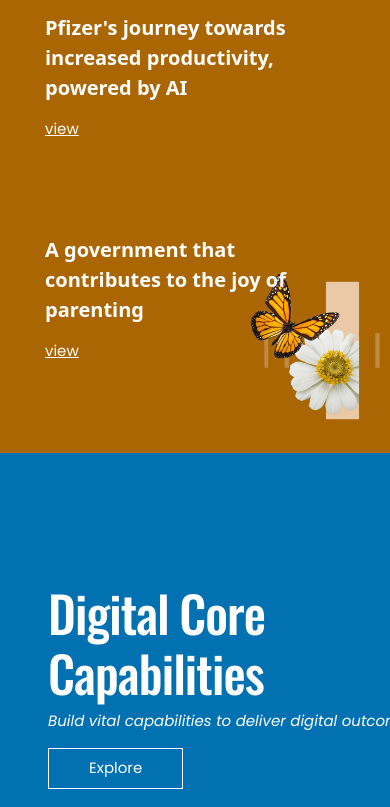
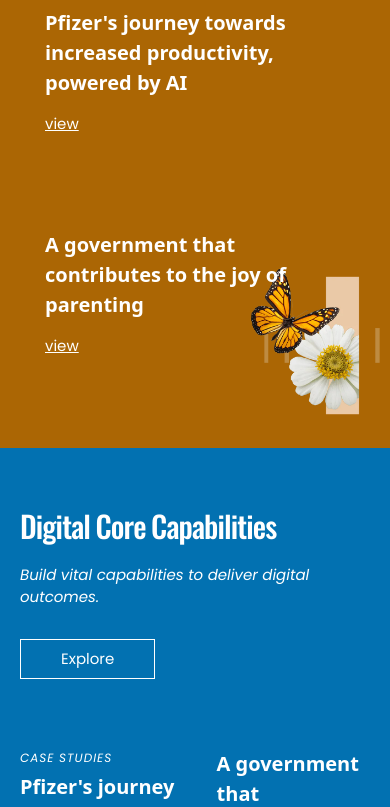
Before and after one commit to amnakhalid625/infosys-clone, a React (Vite) app: page / in a window 390 px wide. Shown: the part 1156-1963 px from the top of the page. Built offline with nearby package versions, Linux system fonts and the light colour scheme.

Commit message:
infosys_website_clone

```diff
--- a/src/index.css
+++ b/src/index.css
@@ -8,7 +8,7 @@
 /* .borderd{
     border:2px solid green
 } */
-.capability{
+/* .capability{
     height: 700px;
     background: transparent;
     display: flex;
@@ -20,7 +20,9 @@
     background-position:  right bottom;
     background-size: contain;
 
-}
+} */
+
+
 .model{
     height: 700px;
     background: transparent;
--- a/src/pages/capabilities/capability.css
+++ b/src/pages/capabilities/capability.css
@@ -5,22 +5,22 @@
 
 .capability-container {
     background-color: #AB6604;
-    padding: 60px 20px;
+    padding: 40px 20px;
     color: white;
     position: relative;
     overflow: hidden;
-    min-height: 750px;
+    min-height: 600px;
 }
 
 .background-butterfly {
     background-image: url("../../assets/butterfly.png");
     background-repeat: no-repeat;
-    background-position: right -50px bottom -50px;
-    background-size: 60%;
+    background-position: right -90px bottom -100px;
+    background-size: 70%;
 }
 
 .content-wrapper {
-    max-width: 1200px;
+    max-width: 1300px;
     margin: 0 auto;
     position: relative;
     z-index: 2;
@@ -77,7 +77,7 @@
     text-transform: uppercase;
     font-size: 12px !important;
     letter-spacing: 1px;
-    margin-bottom: 10px !important;
+    margin-bottom: 5px !important;
 }
 
 .case-study h3 {
--- a/src/pages/operating-model/Model.jsx
+++ b/src/pages/operating-model/Model.jsx
@@ -1,67 +1,34 @@
-import React from 'react'
-import Ant from '../../assets/int.webp'
-import './model.css'
+import React from 'react';
+import './model.css';
 
 const Model = () => {
   return (
-    <div className='model   background-ant '>
-    <div className="col-lg-6 col-sm-12 col-12 mx-5 ">
-                    <div className=''>
+    <div className='model-container'>
+      <div className='model-background'>
+        <div className='model-content'>
+          {/* Right side content */}
+          <div className='model-text'>
             <h1>Digital Core Capabilities</h1>
             <p>Build vital capabilities to deliver digital outcomes.</p>
             <button className='section-buttons'>Explore</button>
+
             <div className='case-parent'>
+              <div className='case1'>
+                <p className="case-label">case studies</p>
+                <h3>Pfizer's journey towards increased productivity, powered by AI</h3>
+                <p className="view-link">view</p>
+              </div>
 
-                            <div className='case1'>
-                                <p>case studies</p>
-                                <h3>Pfizer's journey towards increased productivity, powered by AI</h3>
-                                <p>view</p>
-
-                            </div>
               <div className='case2'>
                 <h3>A government that contributes to the joy of parenting</h3>
-                                <p>view</p>
-                            </div>
-
+                <p className="view-link">view</p>
               </div>
             </div>
           </div>
-
-
-
-
-        {/* <div className="capability ">
-            <div className="row d-flex justify-content-start align-items-center">
-                <div className="col-lg-6 col-sm-12 col-12">
-                    <div>
-                        <h1>Digital Core Capabilities</h1>
-                        <p>Build vital capabilities to deliver digital outcomes.</p>
-                        <button>Explore</button>
-                        <div className='case-parent'>
-
-                            <div className='case1'>
-                                <p>case studies</p>
-                                <h3>Pfizer's journey towards increased productivity, powered by AI</h3>
-                                <p>view</p>
-
-                            </div>
-                            <div className='case2'>
-                                <h3>A government that contributes to the joy of parenting</h3>
-                                <p>view</p>
-                            </div>
-
         </div>
       </div>
-                </div>
-                {/* <div className="col-lg-6 col-sm-12 col-12 butterflyImg">
-                    <img src={butterfly} alt="" className='img-fluid' />
-                </div> */}
-
-            {/* </div> */}
-        {/* </div> */}
-
     </div>
   )
 }
 
-export default Model
+export default Model;
--- a/src/pages/operating-model/model.css
+++ b/src/pages/operating-model/model.css
@@ -1,110 +1,146 @@
-/*
-*{
+.model-container {
+    width: 100%;
+    background-color: #0271b1;
+  }
+
+  .model-background {
+    background-image: url('../../assets/int.webp');
+    /* background-repeat: no-repeat;
+    background-position: left center;
+    background-size: contain;
+    min-height: 700px;
+    display: flex;
+    align-items: center;  */
+
+    background-repeat: no-repeat;
+    background-position: left -90px bottom -100px;
+    background-size: 70%;
+  }
+
+  .model-content {
+    max-width: 1200px;
+    margin: 0 auto;
+    width: 100%;
+    display: flex;
+    justify-content: flex-end;
+  }
+
+  .model-text {
+    width: 50%;
+    padding: 60px 40px;
     color: white;
-}
-.model{
-    background-color: #0271B1;
-    padding: 20px 0px;
-}
-.model h1{
-    font-family: "Oswald", sans-serif !important;
+  }
+
+  .model-text h1 {
+    font-family: "Oswald", sans-serif;
     font-size: 50px;
     word-spacing: -0.9px;
     letter-spacing: -0.9px;
-    color: white;
-}
-.model p{
-    font-family: "Poppins", sans-serif !important;
+    margin-bottom: 20px;
+    line-height: 1.2;
+  }
+
+  .model-text p {
+    font-family: "Poppins", sans-serif;
     font-size: 15px;
-    color: white;
     font-style: italic;
-}
-.model button{
-    font-family: "Poppins", sans-serif !important;
+    margin-bottom: 30px;
+  }
+
+  .section-buttons {
+    font-family: "Poppins", sans-serif;
     font-size: 15px;
     padding: 8px 40px;
     background-color: transparent;
     border: 1px solid white;
     color: white;
-}
-.case-parent{
+    cursor: pointer;
+    transition: all 0.3s ease;
+    margin-bottom: 40px;
+  }
+
+
+  /* Case Studies */
+  .case-parent {
     display: flex;
-    flex-direction: row;
-    justify-content:center;
     gap: 20px;
     margin-top: 30px;
-}
-.case1 h3,.case2 h3 {
-   font-size: 20px ;
-   font-weight: 800 !important;
-   line-height: 30px;
-}
-.antImg img {
-    width: 100%;
-    max-width: 150%;
-    height: auto;
-    object-fit: contain;
   }
-   */
 
 
-.model{
-    background-color: #0271b1;
-    padding: 20px 0px;
-    color: white;
+  .case-label {
+    text-transform: uppercase;
+    font-size: 12px;
+    letter-spacing: 1px;
+    margin-bottom: 10px;
+    display: block;
+  }
 
+  .case1 h3, .case2 h3 {
+    font-size: 20px;
+    font-weight: 800;
+    line-height: 30px;
+    margin-bottom: 15px;
+  }
 
-}
-.model h1{
-    font-family: "Oswald", sans-serif !important;
-    font-size: 50px;
-    word-spacing: -0.9px;
-    letter-spacing: -0.9px;
-    color: white;
-}
-.model p{
-    font-family: "Poppins", sans-serif !important;
-    font-size: 15px;
-    color: white;
-    font-style: italic;
-}
-.model button{
-    font-family: "Poppins", sans-serif !important;
-    font-size: 15px;
-    padding: 8px 40px;
-    background-color: transparent;
-    border: 1px solid white;
-    color: white;
-}
-.case-parent{
-    display: flex;
-    flex-direction: row;
-    justify-content: space-between;
-    gap: 20px;
-    margin-top: 30px;
-}
-.case1 h3,.case2 h3 {
-   font-size: 20px ;
-   font-weight: 800 !important;
-   line-height: 30px;
-}
+  .view-link {
+    text-decoration: underline;
+    cursor: pointer;
+    font-style: normal !important;
+  }
 
+  /* Responsive Design */
+  @media (max-width: 1200px) {
+    .model-background {
+      background-size: 50%;
+    }
+  }
 
+  @media (max-width: 992px) {
+    .model-background {
+      background-size: 40%;
+    }
 
+    .model-text {
+      width: 60%;
+      padding: 40px 30px;
+    }
 
-  /* .borderd{
-    border:2px solid green
-}
-.capability{
-    height: 700px;
-    background: transparent;
-    display: flex;
-    align-items: center;
-}
-.ant-buterfly{
-    background-image: url("./assets/int.png");
-    background-repeat: no-repeat;
-    background-position:  right bottom;
-    background-size: contain;
+    .model-text h1 {
+      font-size: 42px;
+    }
+  }
 
-} */
+  @media (max-width: 768px) {
+    .model-background {
+      background-image: none;
+      min-height: auto;
+    }
+
+    .model-content {
+      justify-content: center;
+    }
+
+    .model-text {
+      width: 100%;
+      padding: 40px 20px;
+    }
+
+    .model-text h1 {
+      font-size: 36px;
+    }
+
+    .case-parent {
+      flex-direction: column;
+    }
+  }
+
+  @media (max-width: 576px) {
+    .model-text h1 {
+      font-size: 30px;
+    }
+
+    .model-container {
+      padding: 20px 0;
+    }
+  }
```
Lines whose indentation alone changed are shown as unchanged.
